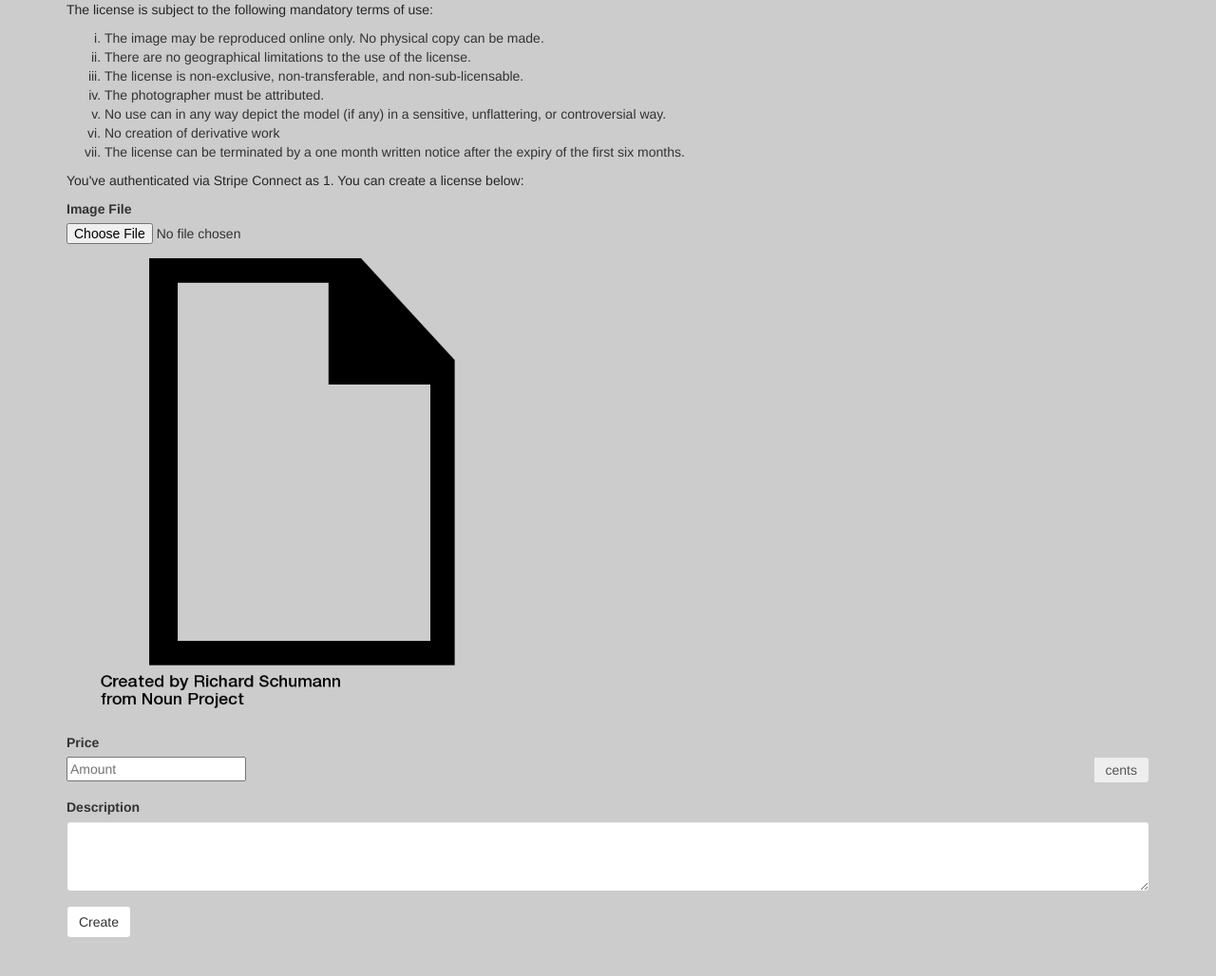
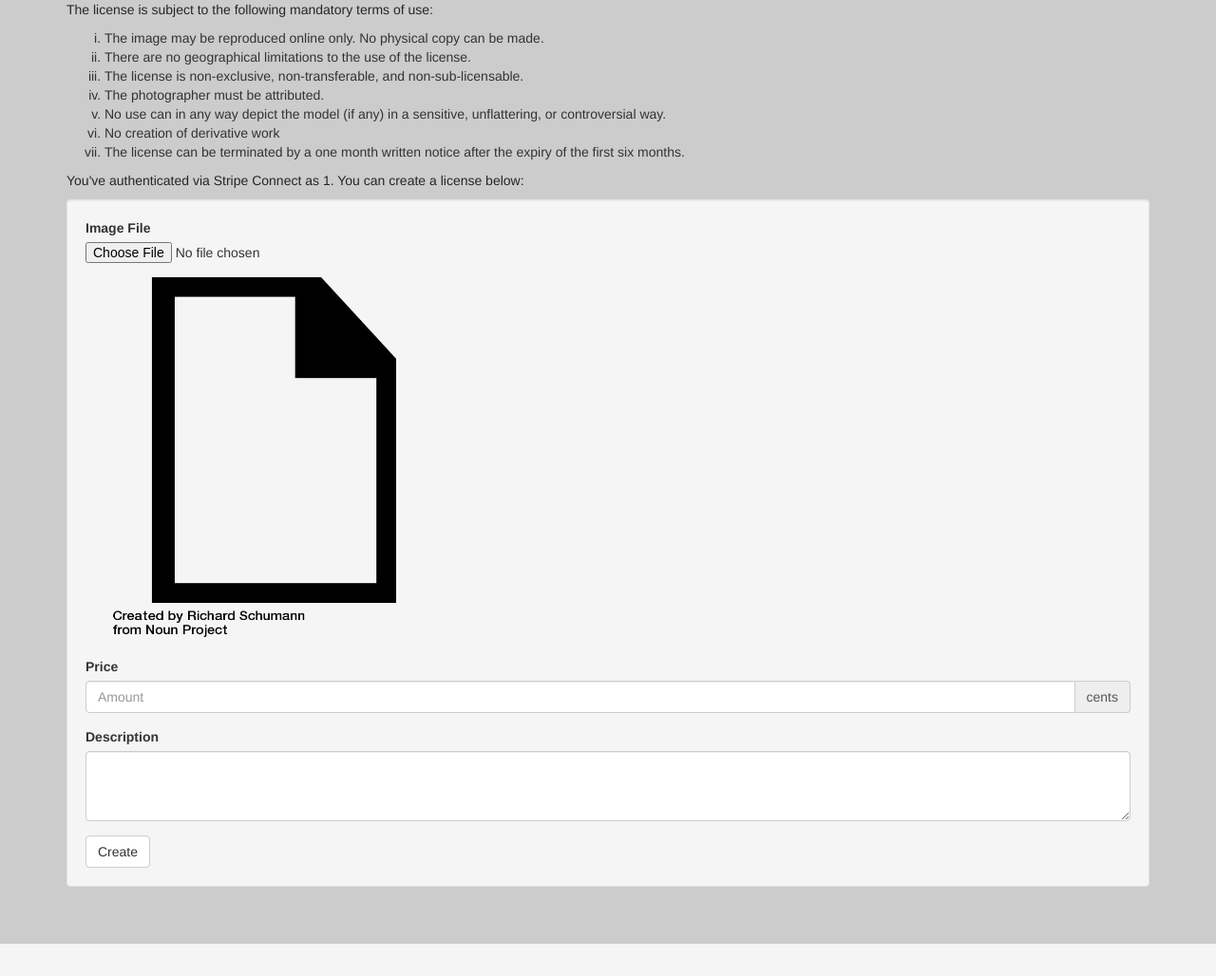
Before and after one commit to npmcdn-to-unpkg-bot/copyright-license, a Flask app: page /oauth/callback in a window 1280 px wide. Shown: the part 139-1167 px from the top of the page at 95% size. After the commit the page ends 1133 px from the top, so only its background shows below. Run offline with Flask 2, Linux system fonts and the light colour scheme; tables that the repository leaves empty hold one stand-in row (values such as "Sample post"); a database or web service that is not in the repository returns one stand-in record (values such as "Sample title"); data that the repository does not hold is empty; parts of the project's set-up code (start-up, migrations or seed data) failed here and were passed over; some libraries are stand-ins or nearby versions.

Commit message:
Fix CSS for create form

```diff
--- a/copyright/static/css/forms.css
+++ b/copyright/static/css/forms.css
@@ -1,3 +1,3 @@
 #preview img {
-  max-height: 500px;
+  max-height: 400px;
 }
--- a/copyright/templates/create.html
+++ b/copyright/templates/create.html
@@ -23,7 +23,7 @@
 
   {% else %}
   <p>You've authenticated via Stripe Connect as {{stripe_username}}. You can create a license below:</p>
-  <form id="licenseInfo" enctype="multipart/form-data" action="/register" method="POST">
+  <form id="licenseInfo" class="well" enctype="multipart/form-data" action="/register" method="POST">
 
     <!-- Upload Image -->
     <div class="form-group">
@@ -42,7 +42,7 @@
     <div class="form-group">
       <label for="licensePrice">Price</label>
       <div class="input-group">
-        <input id="licensePrice" type="text" placeholder="Amount" name="amount">
+        <input id="licensePrice" class="form-control" type="text" placeholder="Amount" name="amount">
         <div class="input-group-addon">cents</div>
       </div>
     </div>
```
